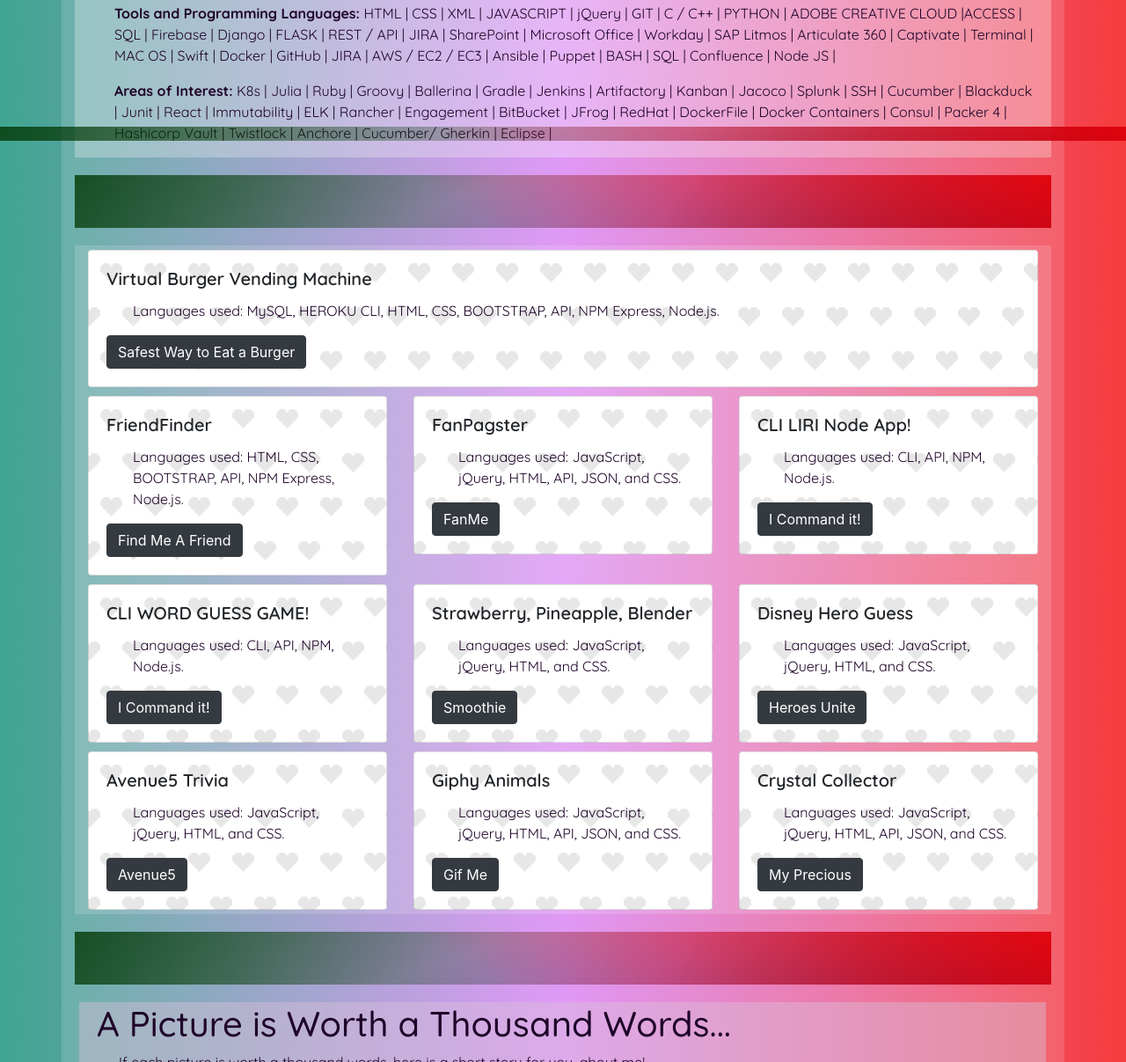
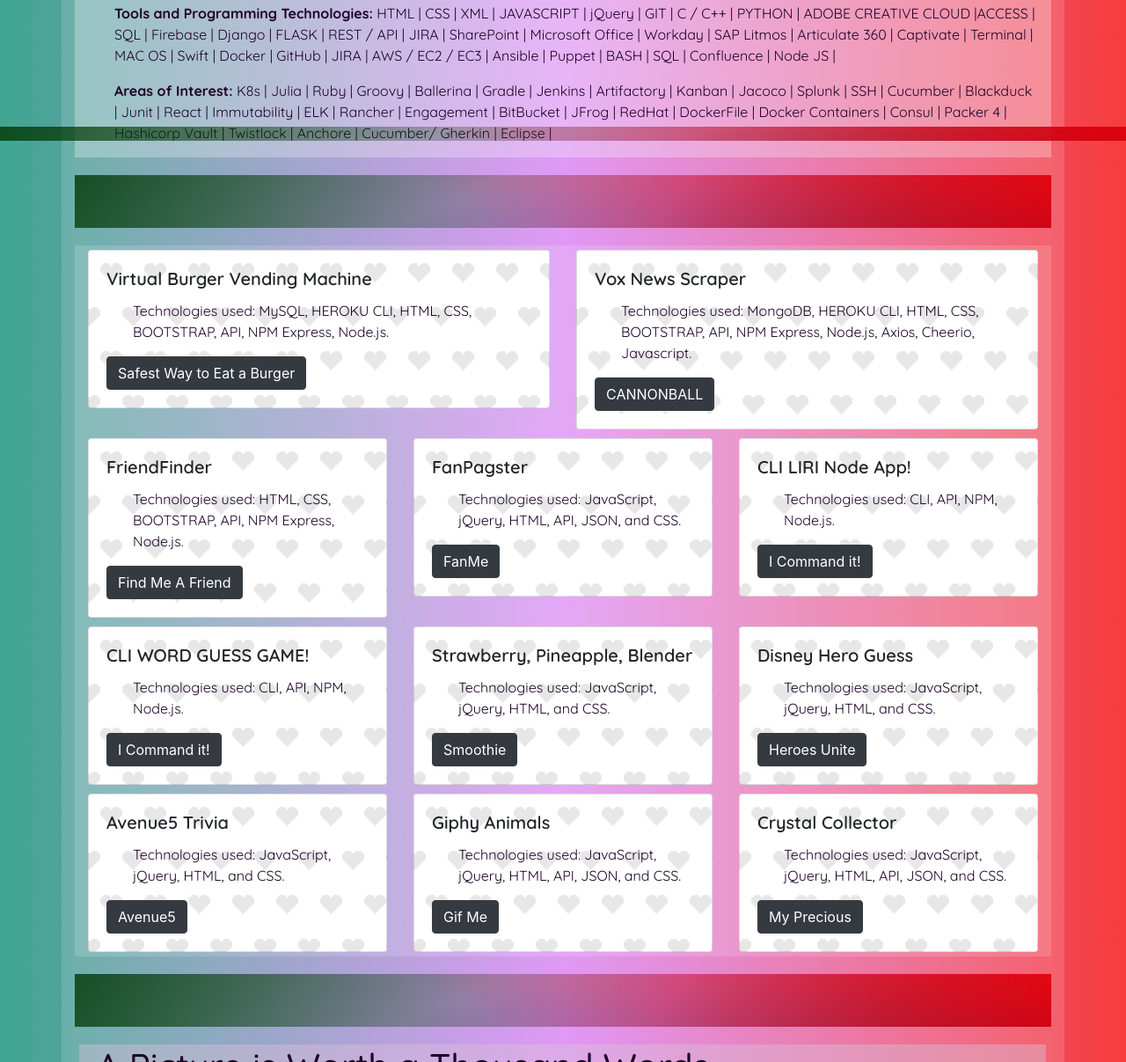
Before and after one commit to Raej1428/NewPort, a plain HTML site: page index.html in a window 1280 px wide. Shown: the part 640-1847 px from the top of the page at 88% size. Drawn offline with nearby package versions, Linux system fonts and the light colour scheme.

Commit message:
added new project to cards

```diff
--- /dev/null
+++ b/JS/index.js
@@ -0,0 +1,3 @@
+function cssChanger() {
+    document.querySelector("#cssChanger").setAttribute("src, ")
+}
--- a/index.html
+++ b/index.html
@@ -71,7 +71,7 @@
                     </div>
                     <div class="row">
                         <div class="col-lg-12 b">
-                            <p> <b>Tools and Programming Languages: </b> HTML | CSS | XML | JAVASCRIPT | jQuery | GIT | C / C++ | PYTHON | ADOBE CREATIVE CLOUD |ACCESS | SQL | Firebase | Django | FLASK | REST / API | JIRA | SharePoint | Microsoft Office |
+                            <p> <b>Tools and Programming Technologies: </b> HTML | CSS | XML | JAVASCRIPT | jQuery | GIT | C / C++ | PYTHON | ADOBE CREATIVE CLOUD |ACCESS | SQL | Firebase | Django | FLASK | REST / API | JIRA | SharePoint | Microsoft Office |
                                 Workday | SAP Litmos | Articulate 360 | Captivate | Terminal | MAC OS | Swift | Docker | GitHub | JIRA | AWS / EC2 / EC3 | Ansible | Puppet | BASH | SQL | Confluence | Node JS |
                             </p>
                         </div>
@@ -94,16 +94,23 @@
         </div>
 
         <div class="container">
-
             <div class="row">
-
-                <div class="col-lg-12">
+                <div class="col-lg-6">
+                    <div class="card bounceIn animated">
+                        <div class="card-body">
+                            <h5 class="card-title">Virtual Burger Vending Machine</h5>
+                            <p class="card-text"> Technologies used: MySQL, HEROKU CLI, HTML, CSS, BOOTSTRAP, API, NPM Express, Node.js.</p>
+                            <a href="https://onlineburgermenu.herokuapp.com/" class="btn btn-dark">Safest Way to Eat a
+                                Burger</a>
+                        </div>
+                    </div>
+                </div>
+                <div class="col-lg-6">
                     <div class="card rollIn animated">
                         <div class="card-body">
-                            <h5 class="card-title">Virtual Burger Vending Machine</h5>
-                            <p class="card-text"> Languages used: MySQL, HEROKU CLI, HTML, CSS, BOOTSTRAP, API, NPM Express, Node.js.</p>
-                            <a href="https://onlineburgermenu.herokuapp.com/" class="btn btn-dark">Safest Way to Eat a
-                                Burger</a>
+                            <h5 class="card-title">Vox News Scraper</h5>
+                            <p class="card-text"> Technologies used: MongoDB, HEROKU CLI, HTML, CSS, BOOTSTRAP, API, NPM Express, Node.js, Axios, Cheerio, Javascript.</p>
+                            <a href="https://onlineburgermenu.herokuapp.com/" class="btn btn-dark">CANNONBALL</a>
                         </div>
                     </div>
                 </div>
@@ -115,7 +122,7 @@
                     <div class="card rollIn animated">
                         <div class="card-body">
                             <h5 class="card-title">FriendFinder</h5>
-                            <p class="card-text"> Languages used: HTML, CSS, BOOTSTRAP, API, NPM Express, Node.js.</p>
+                            <p class="card-text"> Technologies used: HTML, CSS, BOOTSTRAP, API, NPM Express, Node.js.</p>
                             <a href="https://surveybasedmatchingforfriends.herokuapp.com/" class="btn btn-dark">Find Me
                                 A Friend</a>
                         </div>
@@ -126,7 +133,7 @@
                     <div class="card bounceIn animated">
                         <div class="card-body">
                             <h5 class="card-title">FanPagster</h5>
-                            <p class="card-text"> Languages used: JavaScript, jQuery, HTML, API, JSON, and CSS.
+                            <p class="card-text"> Technologies used: JavaScript, jQuery, HTML, API, JSON, and CSS.
                             </p>
                             <a href="https://raej1428.github.io/testYouTubeAPI/" target="_blank" class="btn btn-dark">FanMe</a>
                         </div>
@@ -137,7 +144,7 @@
                     <div class="card bounceIn animated">
                         <div class="card-body">
                             <h5 class="card-title">CLI LIRI Node App!</h5>
-                            <p class="card-text"> Languages used: CLI, API, NPM, Node.js.</p>
+                            <p class="card-text"> Technologies used: CLI, API, NPM, Node.js.</p>
                             <a href="https://github.com/Raej1428/liri-node-app" class="btn btn-dark">I Command
                                 it!</a>
                         </div>
@@ -152,7 +159,7 @@
                     <div class="card rollIn animated">
                         <div class="card-body">
                             <h5 class="card-title">CLI WORD GUESS GAME!</h5>
-                            <p class="card-text"> Languages used: CLI, API, NPM, Node.js.</p>
+                            <p class="card-text"> Technologies used: CLI, API, NPM, Node.js.</p>
                             <a href="https://github.com/Raej1428/CLI_WGG" class="btn btn-dark">I Command it!</a>
                         </div>
                     </div>
@@ -164,7 +171,7 @@
                         <div class="card-body">
                             <h5 class="card-title">Strawberry, Pineapple, Blender</h5>
                             <p class="card-text">
-                                Languages used: JavaScript, jQuery, HTML, and CSS.
+                                Technologies used: JavaScript, jQuery, HTML, and CSS.
                             </p>
                             <a href="https://raej1428.github.io/RPS-Multiplayer/" target="_blank" class="btn btn-dark">Smoothie</a>
                         </div>
@@ -175,7 +182,7 @@
                     <div class="card bounceInLeft animated">
                         <div class="card-body">
                             <h5 class="card-title">Disney Hero Guess</h5>
-                            <p class="card-text">Languages used: JavaScript, jQuery, HTML, and CSS.</p>
+                            <p class="card-text">Technologies used: JavaScript, jQuery, HTML, and CSS.</p>
                             <a href="https://raej1428.github.io/Word_Guess_Game/" target="_blank" class="btn btn-dark">Heroes
                                 Unite</a>
                         </div>
@@ -189,7 +196,7 @@
                     <div class="card bounceInRight animated">
                         <div class="card-body">
                             <h5 class="card-title">Avenue5 Trivia</h5>
-                            <p class="card-text">Languages used: JavaScript, jQuery, HTML, and CSS.</p>
+                            <p class="card-text">Technologies used: JavaScript, jQuery, HTML, and CSS.</p>
                             <a href="https://raej1428.github.io/triviaGame/" target="_blank" class="btn btn-dark">Avenue5
                             </a>
                         </div>
@@ -200,7 +207,7 @@
                     <div class="card bounceInUp animated">
                         <div class="card-body">
                             <h5 class="card-title">Giphy Animals</h5>
-                            <p class="card-text">Languages used: JavaScript, jQuery, HTML, API, JSON, and CSS.</p>
+                            <p class="card-text">Technologies used: JavaScript, jQuery, HTML, API, JSON, and CSS.</p>
                             <a href="https://raej1428.github.io/giphy-animals/" target="_blank" class="btn btn-dark">Gif
                                 Me</a>
                         </div>
@@ -210,7 +217,7 @@
                     <div class="card bounceIn animated">
                         <div class="card-body">
                             <h5 class="card-title">Crystal Collector</h5>
-                            <p class="card-text">Languages used: JavaScript, jQuery, HTML, API, JSON, and CSS.</p>
+                            <p class="card-text">Technologies used: JavaScript, jQuery, HTML, API, JSON, and CSS.</p>
                             <a href="https://raej1428.github.io/unit-4-game/" target="_blank" class="btn btn-dark">My
                                 Precious</a>
                         </div>
```
